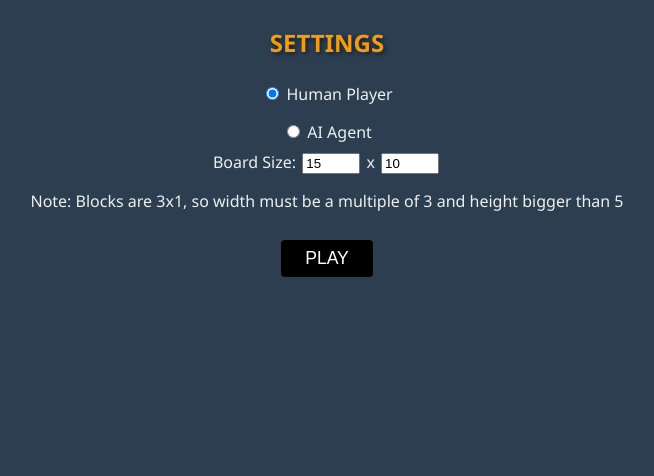
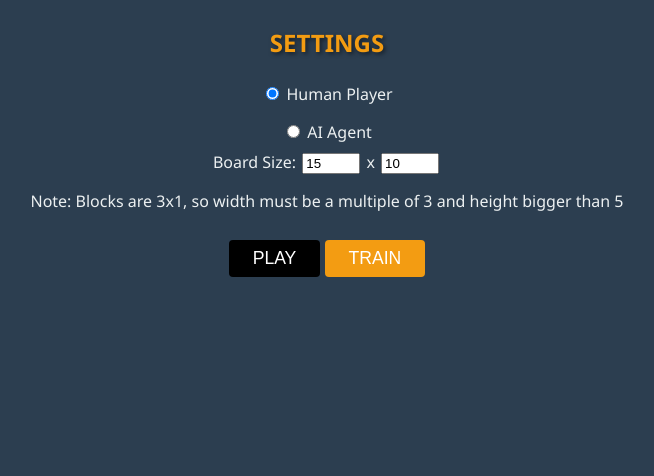
Before and after one commit to TUWMLGW/Exercise_3, a Flask app: page / in a window 1280 px wide. Shown: the part 250-726 px from the top of the page, without its empty margins (313-967 px from the left). Run offline with Flask 3, Linux system fonts and the light colour scheme.

Commit message:
Add UI Button for Agent training

```diff
--- a/frontend/static/style.css
+++ b/frontend/static/style.css
@@ -92,6 +92,17 @@ canvas {
     cursor: pointer;
 }
 
+#trainButton {
+    padding: 8px 24px;
+    font-size: 1.1em;
+    margin-top: 12px;
+    background-color: #f39c12;
+    color: white;
+    border: none;
+    border-radius: 4px;
+    cursor: pointer;
+}
+
 #resetButton {
     display: none;
     padding: 8px 24px;
--- a/frontend/templates/index.html
+++ b/frontend/templates/index.html
@@ -24,7 +24,10 @@
             </label>
         </div>
         <p>Note: Blocks are 3x1, so width must be a multiple of 3 and height bigger than 5</p>
-        <button id="startButton">PLAY</button>
+        <div>
+            <button id="startButton">PLAY</button>
+            <button id="trainButton">TRAIN</button>
+        </div>
     </div>
     <canvas id="gameCanvas"></canvas>
     <button id="resetButton">RESET</button>
```
